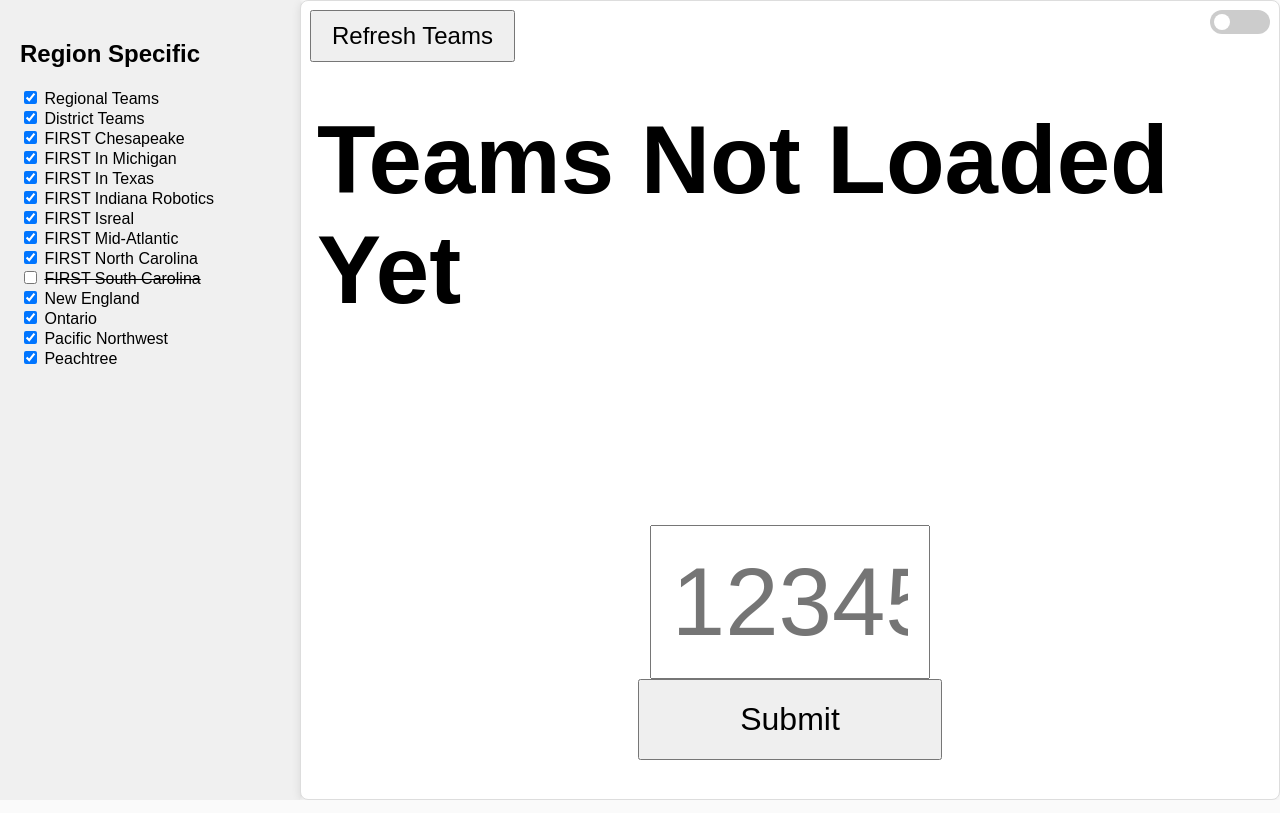
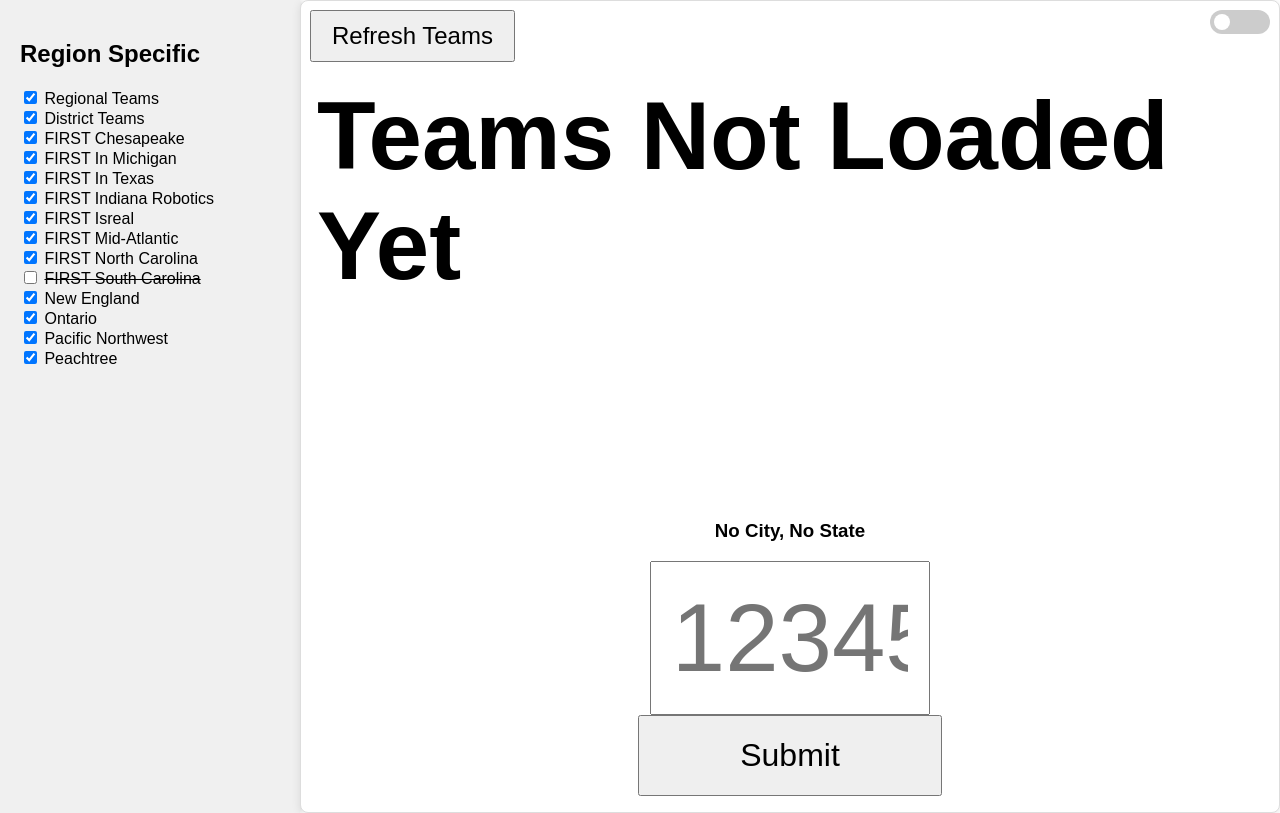
Before and after one commit to CommandTech/FRCTeamMemory, a Flask app: page / in a window 1280 px wide. Run offline with Flask 3, Linux system fonts and the light colour scheme.

Commit message:
Added team city and state to remove the issue of same name teams

```diff
--- a/main.py
+++ b/main.py
@@ -124,9 +124,15 @@ def genRandomTeam():
                 team = random.choice(team_list)
                 session['curTeam'] = team[0]
                 session['curTeamName'] = team[1]
+                print(team[2].split(", ")[0])
+                print(team[2].split(", ")[1])
+                session['curTeamCity'] = team[2].split(", ")[0]
+                session['curTeamState'] = team[2].split(", ")[1]
         except:
             session['curTeam'] = -1
             session['curTeamName'] = "No Teams Loaded"
+            session['curTeamCity'] = "No City"
+            session['curTeamState'] = "No State"
 
 
 
@@ -139,13 +145,16 @@ def root():
         session['curTeam'] = 0
         session['curTeamName'] = "Teams Not Loaded Yet"
 
+        session['curTeamCity'] = "No City"
+        session['curTeamState'] = "No State"
+
         if 'selected_regions' not in session:
             session['selected_regions'] = ['chesapeake', 'michigan', 'texas', 'indiana', 'isreal', 'mid-atlantic', 'northcarolina', 'newengland', 'ontario', 'pacificnorthwest', 'peachtree']
         if 'regional' not in session:
             session['regional'] = True
 
         genRandomTeam()
-        return render_template('index.html', dark_mode=session.get('dark_mode', False), team=session['curTeamName'], selected_regions=session.get('selected_regions', []), regional=session.get('regional', False))
+        return render_template('index.html', dark_mode=session.get('dark_mode', False), team=session['curTeamName'], selected_regions=session.get('selected_regions', []), regional=session.get('regional', False), city=session.get('curTeamCity', "No City"), state=session.get('curTeamState', "No State"))
 
 @app.route('/check-team', methods=['POST'])
 def check_team():
@@ -185,7 +194,7 @@ def getTeams():
             data = response.json()
             if data:
                 for team in data:
-                    curTeam = [team['team_number'], team['nickname']]
+                    curTeam = [team['team_number'], team['nickname'], team['city'] + ", " + team['state_prov']]
                     team_list.append(curTeam)
 
     urls = [
@@ -225,7 +234,7 @@ def update_teams():
 @app.route('/gen-random-team', methods=['POST'])
 def gen_random_team_route():
     genRandomTeam()
-    return jsonify({'status': 'success', 'newTeamName': session['curTeamName']})
+    return jsonify({'status': 'success', 'newTeamName': session['curTeamName'], 'newTeamCity': session['curTeamCity'], 'newTeamState': session['curTeamState']})
 
 def startWeb():
     app.run(host='0.0.0.0', port=81)
--- a/static/script.js
+++ b/static/script.js
@@ -111,7 +111,9 @@ function reloadPage() {
     .then(data => {
         if (data.status === 'success') {
             const teamName = document.getElementById('team-name');
+            const teamLocation = document.getElementById('team-location');
             teamName.textContent = data.newTeamName;
+            teamLocation.textContent = data.newTeamCity + ', ' + data.newTeamState;
         }
     })
     .catch(error => console.error('Error:', error));
--- a/templates/index.html
+++ b/templates/index.html
@@ -36,6 +36,7 @@
 
         <div class="form-container" id="first-page">
             <h1 class="team-name" id="team-name">{{team}}</h1>
+            <h3 class="team-location" id="team-location">{{city}}, {{state}}</h2>
             <div class="centered-content">
                 <input type="text" id="team-input" placeholder="12345" maxlength="5" pattern=".{0,5}">
                 <button type="submit" id="submit-button">Submit</button>
```
